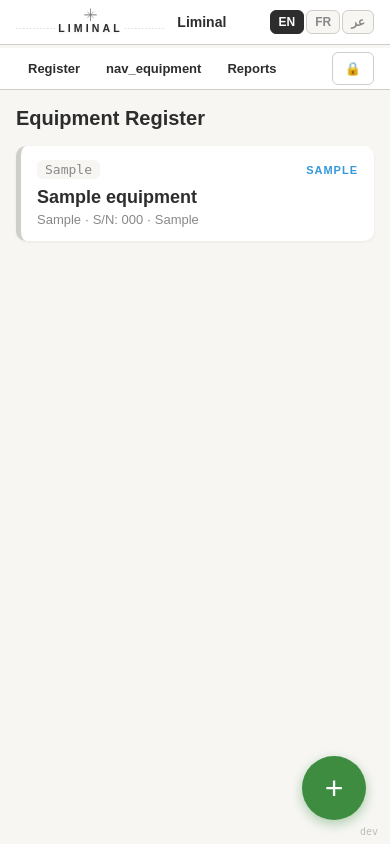
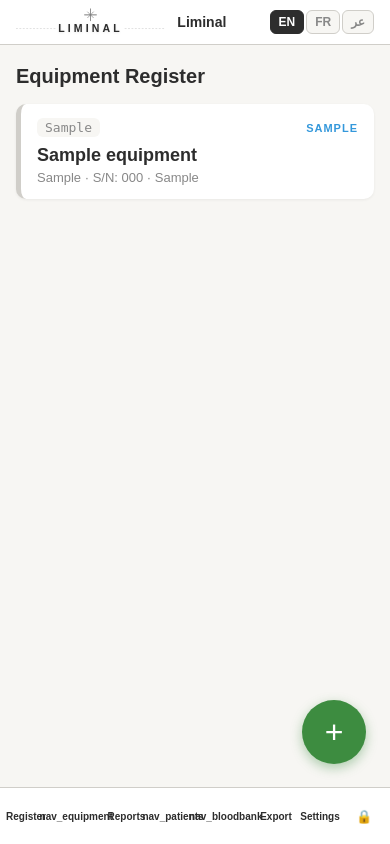
Before and after one commit to Sythenv/Liminal, a Flask app: page /equipment in a window 390 px wide. Run offline with Flask 3, Linux system fonts and the light colour scheme; tables that the repository leaves empty hold one stand-in row (values such as "Sample post"); data that the repository does not hold is empty; parts of the project's set-up code (start-up, migrations or seed data) failed here and were passed over.

Commit message:
Mobile UX: bottom nav bar, larger touch targets, active states
- Nav bar moves to bottom on mobile (fixed, space-around)
- Landing lookup button 64px on mobile
- Ward buttons 3-col, test buttons 2-col on mobile
- All tappable elements min 44px height + :active scale feedback
- FAB positioned above bottom nav bar

Co-Authored-By: Claude Opus 4.6 (1M context) <noreply@anthropic.com>

```diff
--- a/app/static/css/style.css
+++ b/app/static/css/style.css
@@ -114,6 +114,7 @@ body {
     white-space: nowrap;
 }
 .nav-link:hover { background: var(--light-gray); }
+.nav-link:active { background: var(--border); }
 .nav-locked { display: none; }
 .nav-locked.unlocked { display: inline; }
 .nav-unlock-btn {
@@ -129,7 +130,44 @@ body {
     color: var(--gray);
 }
 .nav-unlock-btn:hover { background: var(--light-gray); }
+.nav-unlock-btn:active { background: var(--border); }
 .nav-unlock-btn.active { color: var(--black); border-color: var(--black); }
+@media (max-width: 768px) {
+    .app-nav {
+        position: fixed;
+        bottom: 0;
+        left: 0;
+        right: 0;
+        top: auto;
+        z-index: 100;
+        justify-content: space-around;
+        padding: 6px 4px;
+        border-top: 1px solid var(--border);
+        border-bottom: none;
+        background: var(--white);
+        gap: 0;
+    }
+    .nav-link {
+        font-size: 10px;
+        padding: 8px 6px;
+        text-align: center;
+        min-width: 44px;
+        min-height: 44px;
+        display: flex;
+        align-items: center;
+        justify-content: center;
+    }
+    .nav-unlock-btn {
+        margin-left: 0;
+        min-width: 44px;
+        min-height: 44px;
+        display: flex;
+        align-items: center;
+        justify-content: center;
+        border: none;
+    }
+    .content { padding-bottom: 64px; }
+}
 
 /* ===== WORKLIST MODE ===== */
 .worklist-header {
@@ -568,6 +606,10 @@ body {
     border-radius: 0 50px 50px 0;
 }
 .landing-lookup-btn:hover { background: var(--hover-dark); }
+.landing-lookup-btn:active { transform: scale(0.95); }
+@media (max-width: 768px) {
+    .landing-lookup-btn { min-width: 64px; min-height: 64px; font-size: 26px; }
+}
 .landing-new-btn {
     display: flex;
     align-items: center;
@@ -824,6 +866,9 @@ body {
     transition: transform 0.2s;
 }
 .fab:hover { transform: scale(1.1); }
+@media (max-width: 768px) {
+    .fab { bottom: 80px; }
+}
 .fab:active { transform: scale(0.95); }
 .fab-icon { line-height: 1; }
 
@@ -1062,6 +1107,7 @@ body {
     cursor: pointer;
     text-align: center;
 }
+.sex-btn:active { transform: scale(0.95); }
 .sex-btn.active { background: var(--primary); color: var(--white); border-color: var(--primary); }
 
 /* Ward buttons */
@@ -1070,6 +1116,11 @@ body {
     grid-template-columns: repeat(4, 1fr);
     gap: 8px;
 }
+@media (max-width: 768px) {
+    .ward-btns { grid-template-columns: repeat(3, 1fr); }
+    .ward-btn { padding: 14px 8px; min-height: 44px; }
+    .sex-btn { min-height: 44px; }
+}
 .ward-btn {
     padding: 12px 8px;
     border-radius: var(--radius);
@@ -1080,6 +1131,7 @@ body {
     cursor: pointer;
     text-align: center;
 }
+.ward-btn:active { transform: scale(0.95); }
 .ward-btn.active { background: var(--primary); color: var(--white); border-color: var(--primary); }
 
 /* ===== TEST SELECTION ===== */
@@ -1106,6 +1158,12 @@ body {
     cursor: pointer;
     text-align: center;
     transition: all 0.15s;
+    min-height: 44px;
+}
+.test-btn:active { transform: scale(0.95); }
+@media (max-width: 768px) {
+    .test-btns { grid-template-columns: repeat(2, 1fr); }
+    .test-btn { padding: 14px 8px; font-size: 14px; }
 }
 .test-btn.selected {
     background: var(--primary);
```
